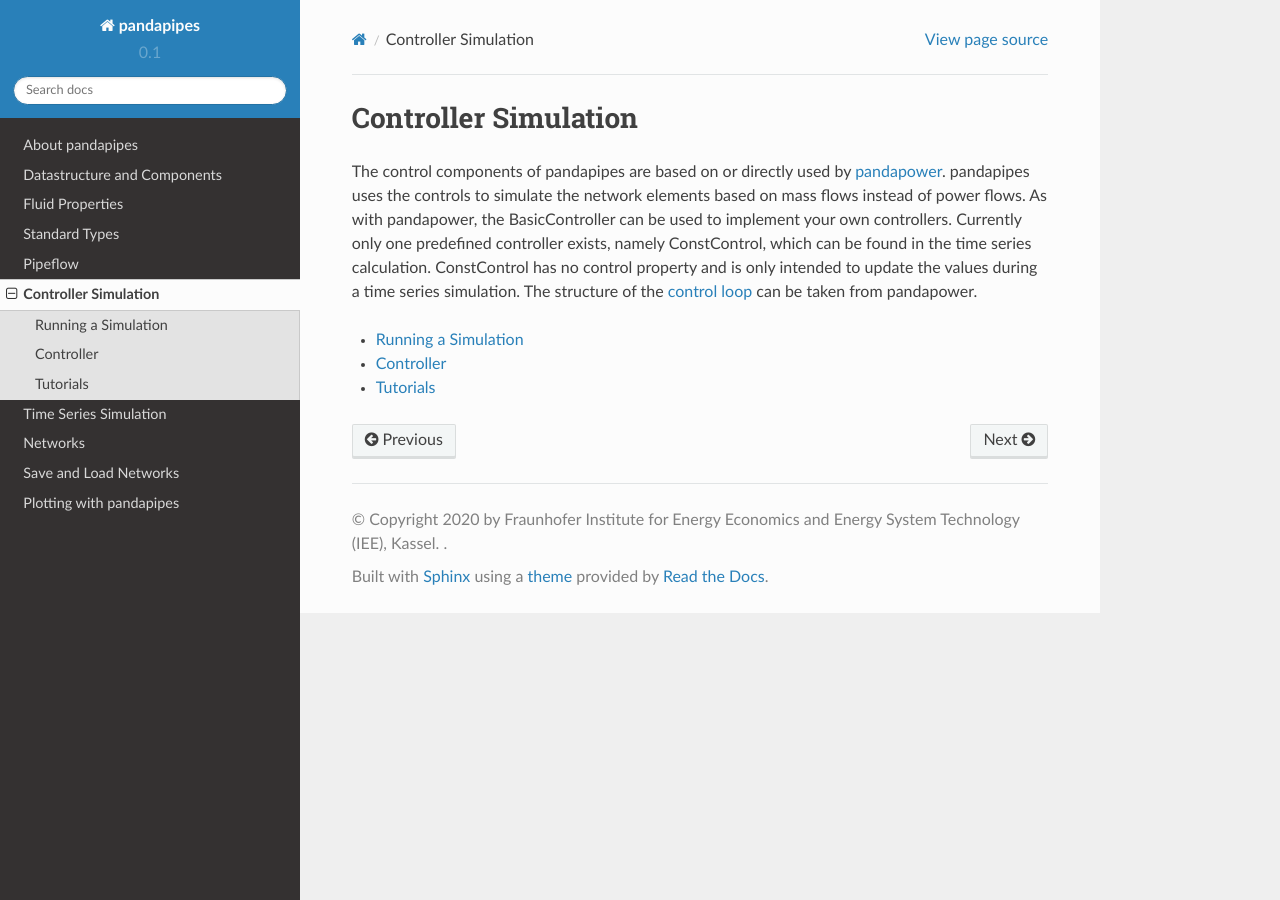
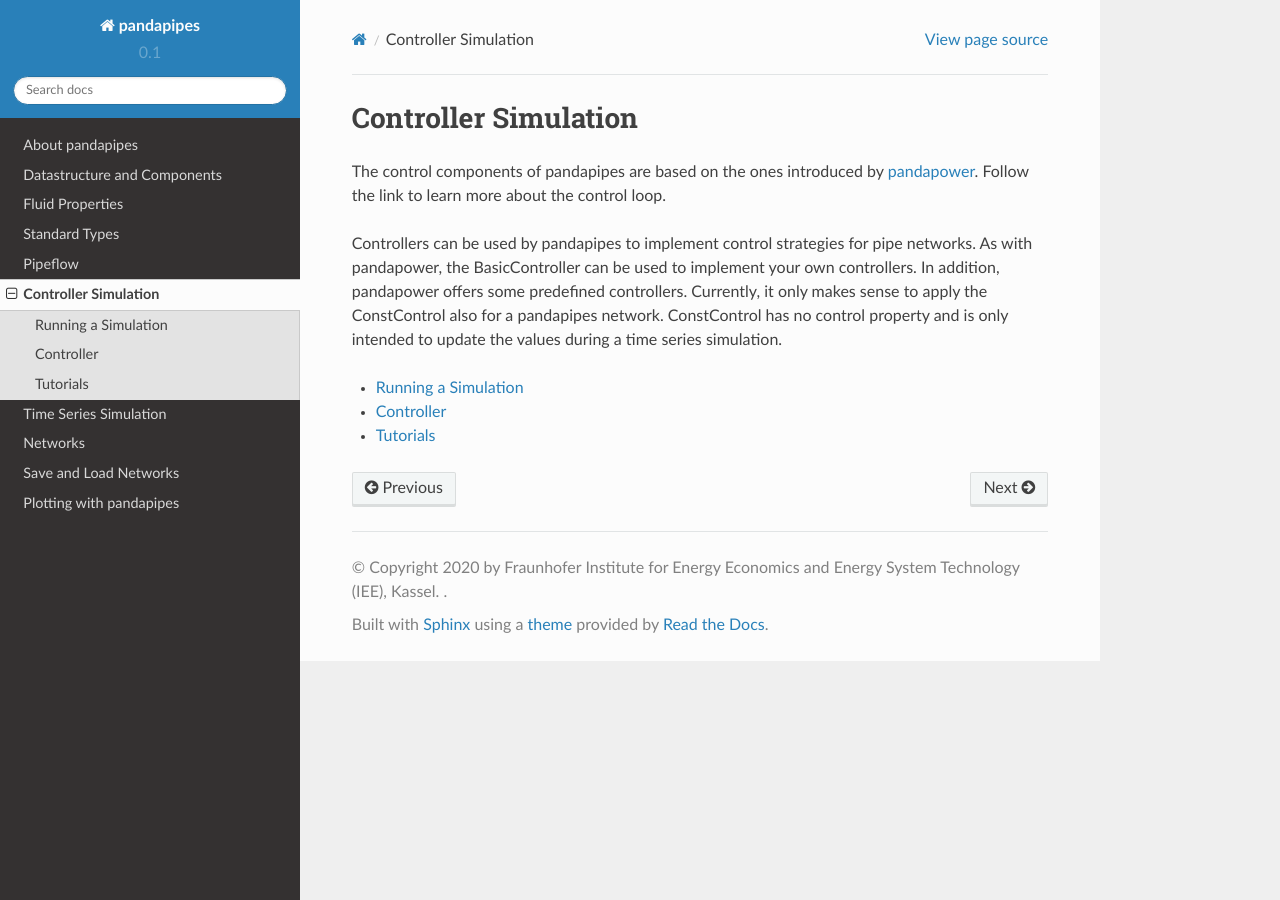
Before and after one commit to e2nIEE/pandapipes, a Sphinx documentation site: the page built from doc/source/controller.rst, in a window 1280 px wide. Built offline with Sphinx 7.4.7 and the Read the Docs theme 2.0.0, drawn with Linux system fonts in a browser that asks for light colours.

Commit message:
- Some changes to new controller and time series documentation

```diff
--- a/doc/source/controller.rst
+++ b/doc/source/controller.rst
@@ -4,14 +4,14 @@
 Controller Simulation
 #####################
 
-The control components of pandapipes are based on or directly used by `pandapower <https://pandapower.readthedocs.io/en/v2.2.2/control.html>`_.
-pandapipes uses the controls to simulate the network elements based on mass flows
-instead of power flows. As with pandapower, the BasicController can be used to
-implement your own controllers. Currently only one predefined controller exists,
-namely ConstControl, which can be found in the time series calculation.
+The control components of pandapipes are based on the ones introduced by `pandapower <https://pandapower.readthedocs.io/en/v2.2.2/control.html>`_.
+Follow the link to learn more about the control loop.
+
+Controllers can be used by pandapipes to implement control strategies for pipe networks.
+As with pandapower, the BasicController can be used to
+implement your own controllers. In addition, pandapower offers some predefined controllers. Currently, it only makes sense to apply the ConstControl also for a pandapipes network.
 ConstControl has no control property and is only intended to update the values during a
-time series simulation. The structure of the `control loop <https://pandapower.readthedocs.io/en/v2.2.2/control/control_loop.html>`_
-can be taken from pandapower.
+time series simulation.
 
 .. toctree::
     :maxdepth: 1
--- a/doc/source/controller/run.rst
+++ b/doc/source/controller/run.rst
@@ -13,7 +13,11 @@
 	print(net.controller)
 
 a list of the controllers contained in :code:`net` can be displayed.
-To perform a control of the pandapipes network, the following function must be called:
+
+To perform a simulation of the pandapipes network using controllers, the function :code:`run_control_ppipe` must be called.
+Internally, this function calls the control loop implemented in pandapower.
+
+
 
 .. code::
 
--- a/doc/source/timeseries/overview.rst
+++ b/doc/source/timeseries/overview.rst
@@ -4,7 +4,7 @@
 Time Series Module Overview
 ***************************
 
-In the following an overview of the rough sequence of function calls for the
+In the following an overview of the sequence of function calls for the
 time steps of the loop is shown. In this loop the pipeflow function is called
 iteratively for each time step. The results are stored in an OutputWriter.
 During this process, run_control.py by pandapower is accessed and the pipeflow
--- a/doc/source/timeseries/tutorials_ts.rst
+++ b/doc/source/timeseries/tutorials_ts.rst
@@ -4,6 +4,4 @@
 Tutorials
 *********
 
-Here is a first tutorial on time series simulations:
-
 `Simple Time Series Example <https://nbviewer.jupyter.org/github/e2nIEE/pandapipes/blob/develop/tutorials/simple_time_series_example.ipynb>`_
```
Also changed, not shown: doc/source/timeseries.rst (+3 -5 lines).
